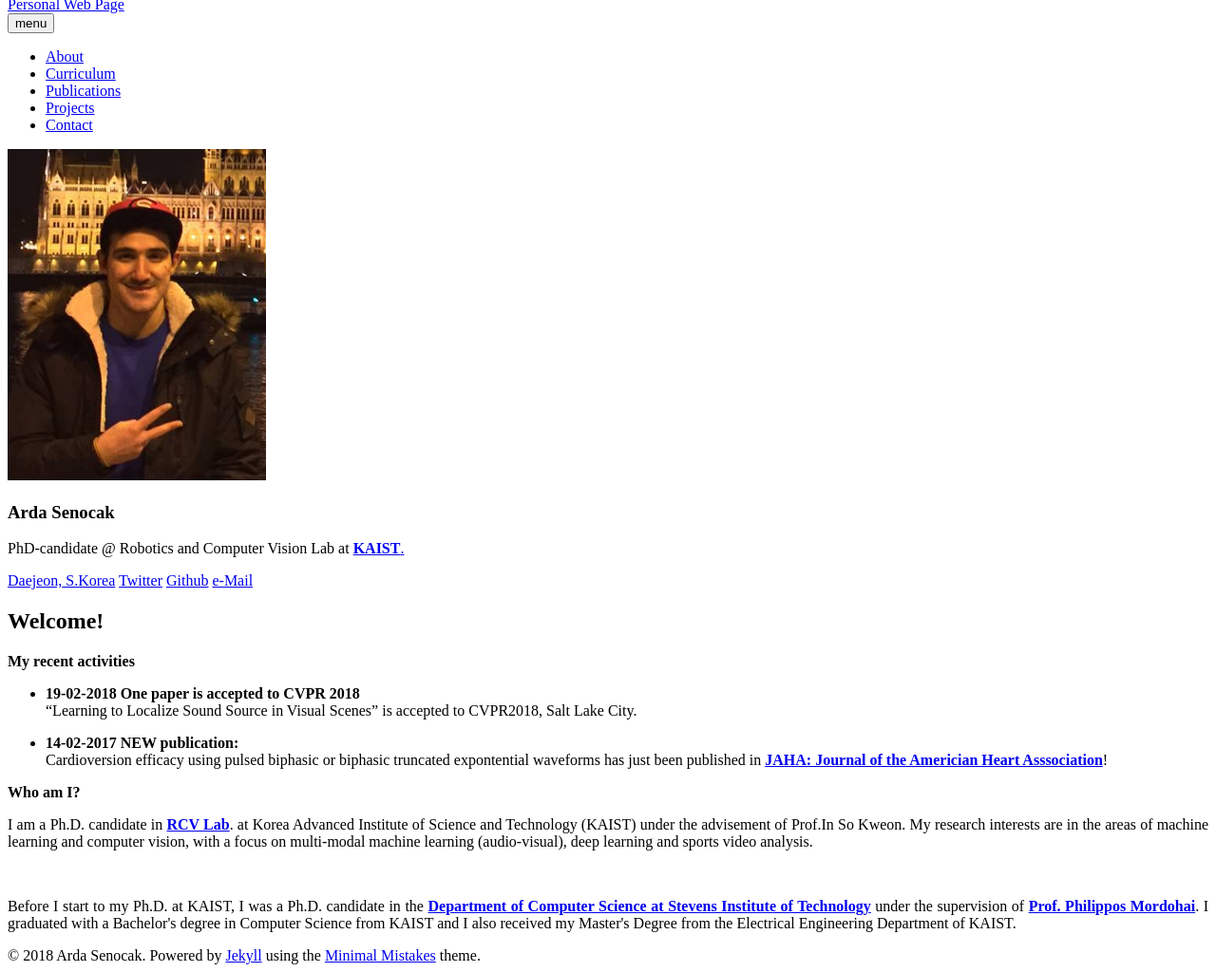
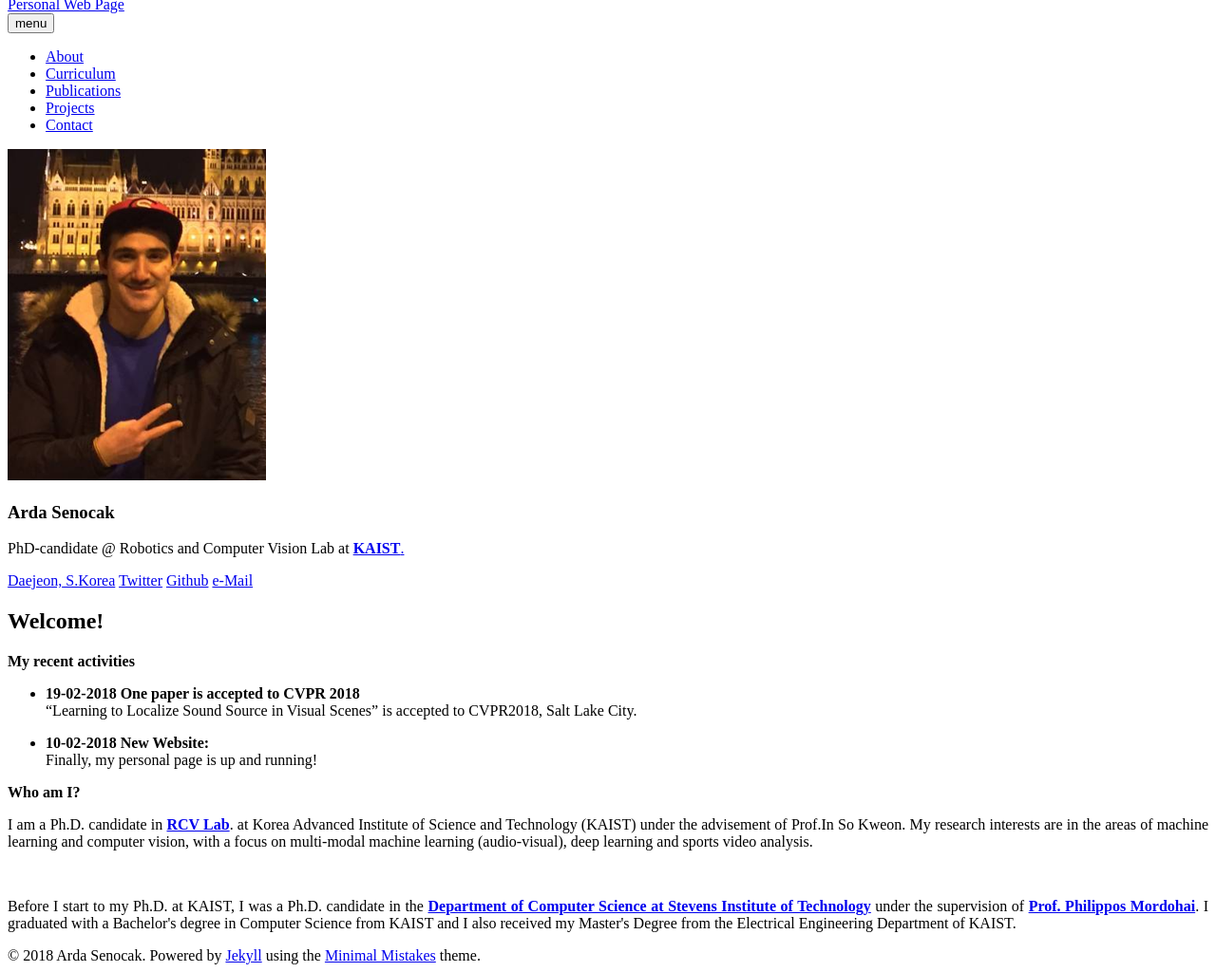
Before and after one commit to ardasnck/ardasnck.github.io, a Jekyll site: the page built from index.md, in a window 1280 px wide, cut to the strip 112-1136 px from the top of the page. Shown: the whole strip at 95% size. Built offline with Jekyll 4.4.1, drawn with Linux system fonts in a browser that asks for light colours; nearby versions of some CDN libraries.

Commit message:
Update index.md

```diff
--- a/index.md
+++ b/index.md
@@ -10,8 +10,8 @@ image: banner1.png
 * **19-02-2018 One paper is accepted to CVPR 2018** <br>
 "Learning to Localize Sound Source in Visual Scenes" is accepted to CVPR2018, Salt Lake City.
 
-* **14-02-2017 NEW publication:** <br>
-Cardioversion efficacy using pulsed biphasic or biphasic truncated expontential waveforms has just been published in [**JAHA: Journal of the Americian Heart Asssociation**](https://doi.org/10.1161/JAHA.116.004853)!
+* **10-02-2018 New Website:** <br>
+Finally, my personal page is up and running!
 
 **Who am I?**
 <br />
```
